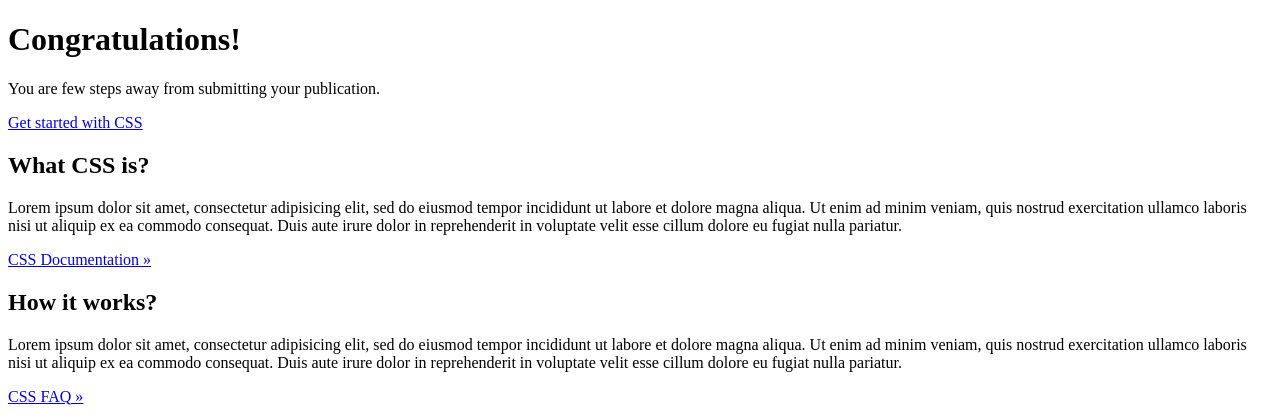
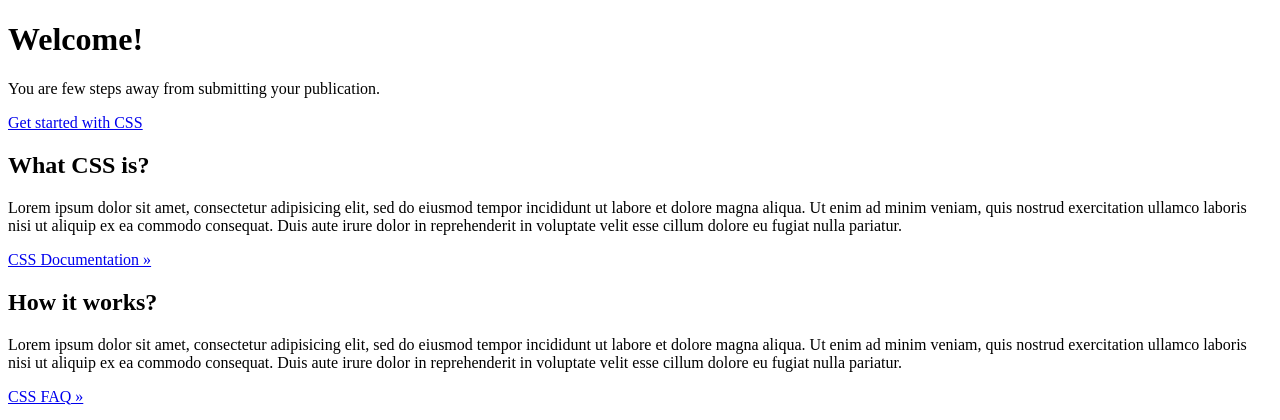
Before and after one commit to DEXDEVS/CCS, a Yii app: template frontend/views/site/index.php in a window 1280 px wide. Shown: the top 420 px of the page. Run offline with PHP 8.4 and a stand-in for Yii, Linux system fonts and the light colour scheme; the template is opened without the code that fills it, so the values that code supplies are empty; some libraries are stand-ins or nearby versions.

Commit message:
update changes

```diff
--- a/frontend/views/site/index.php
+++ b/frontend/views/site/index.php
@@ -11,10 +11,9 @@ $this->title = 'CCS';
     }
 ?>
     <div class="jumbotron">
-        <h1>Congratulations!</h1>
-
-        <p class="lead">You are few steps away from submitting your publication.</p>
+        <h1>Welcome!</h1>
         <?php if (Yii::$app->user->isGuest) { ?>
+            <p class="lead">You are few steps away from submitting your publication.</p>
             <p><a class="btn btn-success" href="../user/register">Get started with CSS</a></p>
         <?php } ?>
     </div>
```
Also changed, not shown: 3 other files.
